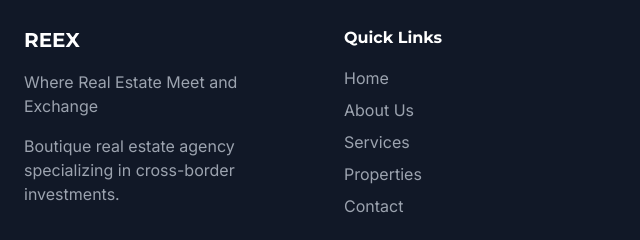
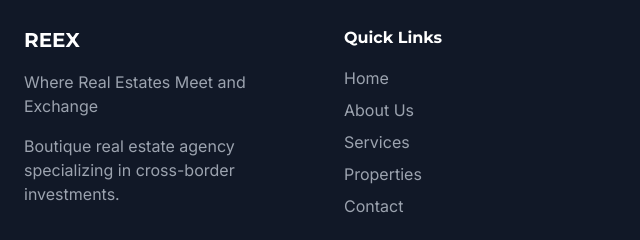
Before and after one commit to davetanyongrui-ops/REEX-WEBSITE-COPY, a plain HTML site: page index.html in a window 1280 px wide. Shown: the part 3192-3432 px from the top of the page, 0-640 px from the left. Drawn offline with nearby package versions, Linux system fonts and the light colour scheme.

Commit message:
Update index.html

```diff
--- a/index.html
+++ b/index.html
@@ -3,7 +3,7 @@
 <head>
     <meta charset="UTF-8">
     <meta name="viewport" content="width=device-width, initial-scale=1.0">
-    <title>REEX - Where Real Estate Meet and Exchange</title>
+    <title>REEX - Where Real Estates Meet and Exchange</title>
     <meta name="description" content="Boutique real estate agency specializing in cross-border investments across Batam, Singapore, Johor, Malaysia, and Dubai">
     <link rel="icon" type="image/x-icon" href="/static/favicon.ico">
     <script src="https://cdn.tailwindcss.com"></script>
@@ -226,7 +226,7 @@
             <div class="grid md:grid-cols-4 gap-12 mb-12">
                 <div>
                     <h3 class="text-xl font-heading font-bold mb-4">REEX</h3>
-                    <p class="text-gray-400 mb-4" data-en="Where Real Estate Meet and Exchange" data-id="Tempat Real Estate Bertemu dan Bertukar">Where Real Estate Meet and Exchange</p>
+                    <p class="text-gray-400 mb-4" data-en="Where Real Estates Meet and Exchange" data-id="Tempat Real Estate Bertemu dan Bertukar">Where Real Estate Meet and Exchange</p>
                     <p class="text-gray-400" data-en="Boutique real estate agency specializing in cross-border investments." data-id="Agen real estate butik yang mengkhususkan diri dalam investasi lintas negara.">Boutique real estate agency specializing in cross-border investments.</p>
                 </div>
 
```
